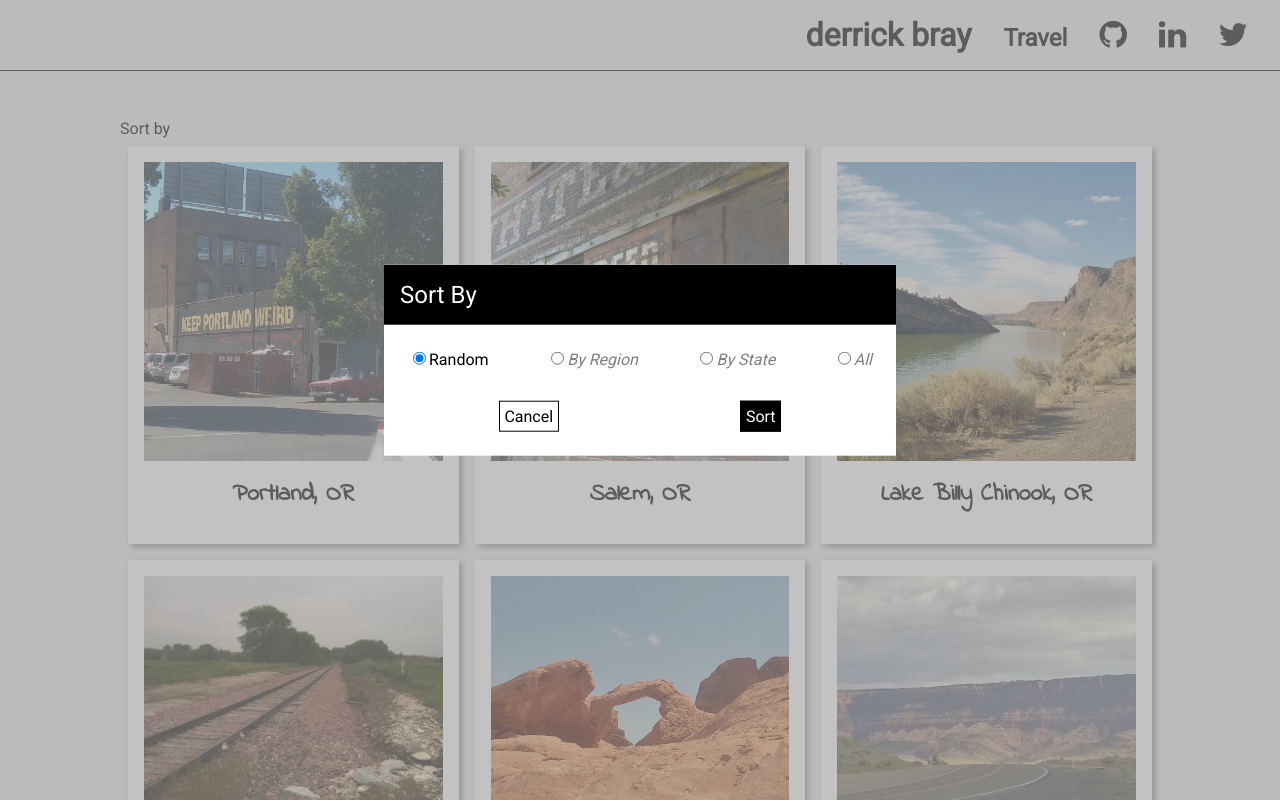
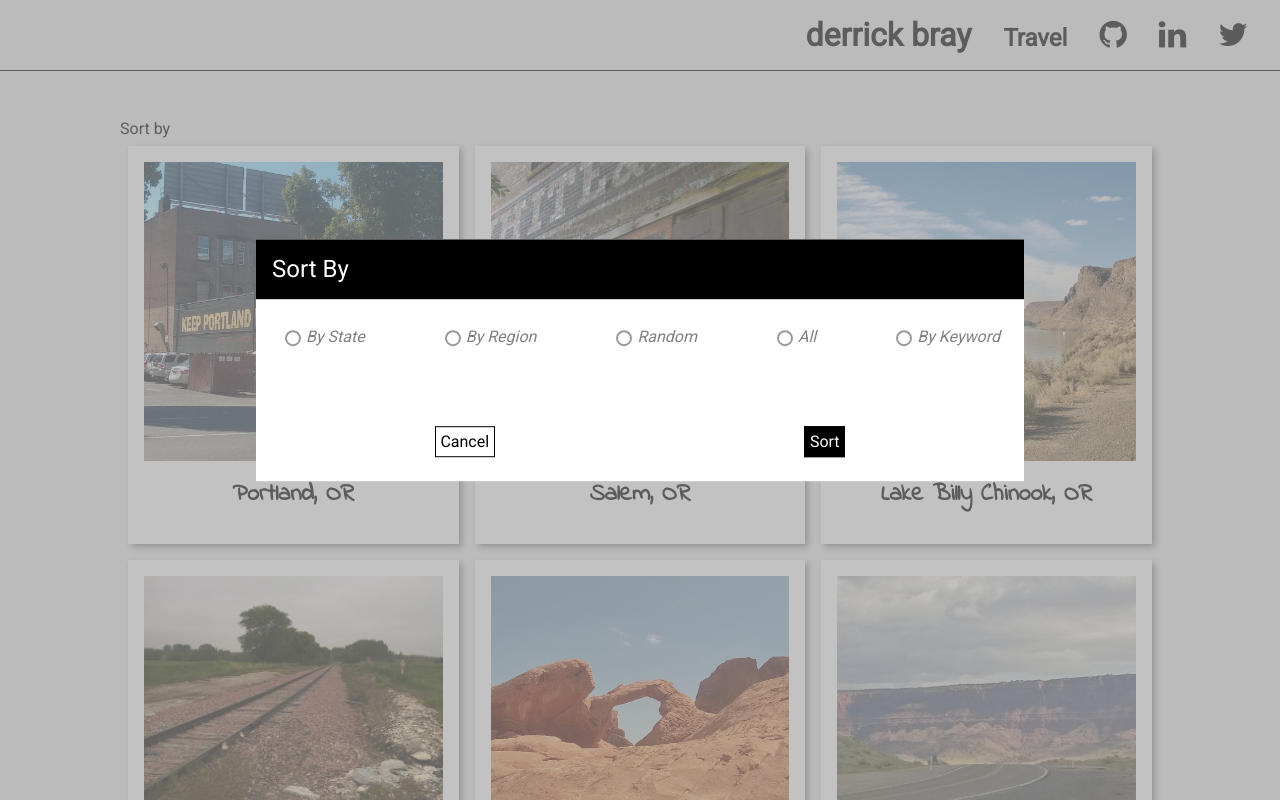
Before and after one commit to derrickbray/ng-travel, an Angular app: page /travels in a window 1280 px wide. Both pictures are taken after a click on the element "Sort by". Shown: the top 800 px of the page. Built offline with nearby package versions, Linux system fonts and the light colour scheme.

Commit message:
styling edit modal

```diff
--- a/src/app/travels/travels.component.css
+++ b/src/app/travels/travels.component.css
@@ -83,7 +83,7 @@
   top: 45%;
   left: 50%;
   transform: translate(-50%, -50%);
-  width: 40%;
+  width: 60%;
   z-index: 25;
   overflow: auto;
   background: white;
@@ -103,6 +103,24 @@
 .sort-inputs {
   display: flex;
   justify-content: space-between;
+}
+
+.sort-choice {
+  appearance: none;
+  border-radius: 50%;
+  width: 16px;
+  height: 16px;
+  border: 2px solid #999;
+  transition: 0.2s all linear;
+  outline: none;
+  margin-right: 5px;
+  position: relative;
+  top: 4px;
+}
+
+.sort-choice:checked {
+  /*color: black;*/
+  border: 6px solid black;
 }
 
 .sort-choice + label {
@@ -138,7 +156,7 @@
 .btn-box {
   display: flex;
   justify-content: space-around;
-  margin-top: 2rem;
+  margin-top: 5rem;
 }
 
 .default {
--- a/src/app/travels/travels.component.html
+++ b/src/app/travels/travels.component.html
@@ -12,29 +12,7 @@
     <div class="modal-sort__body">
       <div class="modal-sort__inputbox">
         <div class="sort-inputs">
-          <div class="">
-            <input type="radio" class="sort-choice" id="sort-random" name="sort" value="random" checked>
-            <label for="sort-random">Random</label>
-          </div>
-          <div class="">
-            <input type="radio" class="sort-choice" id="sort-region" name="sort" value="region">
-            <label for="sort-region">By Region</label>
 
-            <div class="dropdown" id="region-drop">
-              <h2 class="dropdown-title">
-                <div class="show-sort">
-                  <i class="arrow down" id="arrow"></i>
-                </div>
-              </h2>
-              <div id="dropdown-box" class="dropdown-box">
-                <div class="dropdown-box__item" *ngFor="let region of allRegions">
-                  <div (click)="showSortedRegion(region)">{{region}}</div>
-                </div>
-              </div>
-            </div>
-
-
-          </div>
           <div class="">
             <input type="radio" class="sort-choice" id="sort-state" name="sort" value="state">
             <label for="sort-state">By State</label>
@@ -43,11 +21,35 @@
               <option value="">there</option>
             </select>
           </div>
+
+          <div class="">
+            <input type="radio" class="sort-choice" id="sort-region" name="sort" value="region">
+            <label for="sort-region">By Region</label>
+            <div class="dropdown" id="region-drop">
+              <div id="dropdown-box" class="dropdown-box">
+                <div class="dropdown-box__item" *ngFor="let region of allRegions">
+                  <div (click)="showSortedRegion(region)">{{region}}</div>
+                </div>
+              </div>
+            </div>
+          </div>
+
+          <div class="">
+            <input type="radio" class="sort-choice" id="sort-random" name="sort" value="random">
+            <label for="sort-random">Random</label>
+          </div>
+
           <div class="">
             <input type="radio" class="sort-choice" id="sort-all" name="sort" value="all">
             <label for="sort-all">All</label>
           </div>
+
+          <div class="">
+            <input type="radio" class="sort-choice" id="search" name="sort" value="search">
+            <label for="search">By Keyword</label>
+          </div>
         </div>
+
         <div class="btn-box">
           <div class="modal-btn">Cancel</div>
           <div class="modal-btn default">Sort</div>
```
